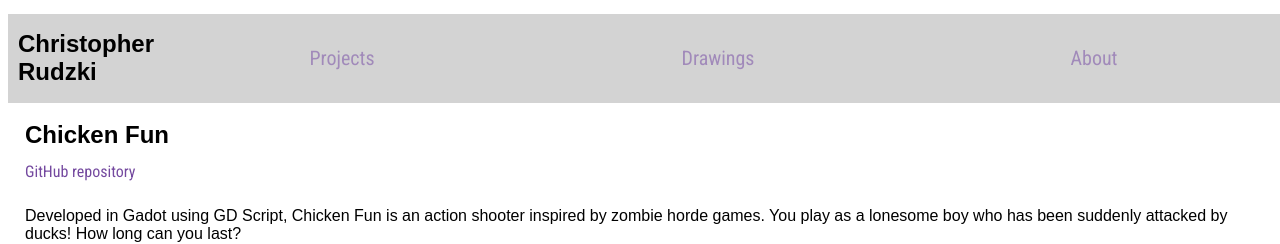
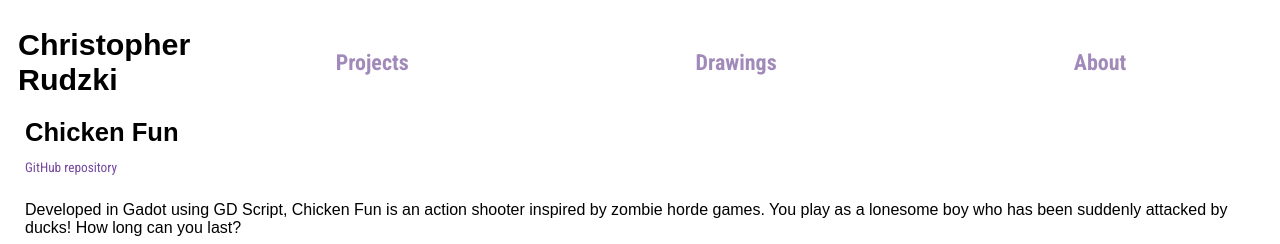
Before and after one commit to chrisrudzki/Personal-Website, a React (Vite) app: page / in a window 1280 px wide. Shown: the top 244 px of the page. Built offline with nearby package versions, Linux system fonts and the light colour scheme.

Commit message:
changed taps location, edited about page

```diff
--- a/src/App.css
+++ b/src/App.css
@@ -16,10 +16,10 @@ li {
   display: flex;
   flex-direction: row;
   width: 100%;
-  margin-top: 0.4rem;
+  margin-top: 1rem;
   padding-left: 10px;
   padding-right: 10px;
-  background-color: #D3D3D3;
+  /* background-color: #D3D3D3; */
 }
 
 .tabs {
@@ -35,7 +35,15 @@ li {
 }
 
 h1 {
-  font-size: 1.5rem;
+  font-size: 1.9rem;
+  margin-top: 3px;
+  margin-bottom: 3px;
+}
+
+h2 {
+  font-size: 1.6rem;
+  margin-top: .6px;
+  margin-bottom: .6px;
 }
 
 .overlay {
@@ -107,7 +115,6 @@ button {
   background-color: transparent;
   color: #a18aba;
   font-family: "Roboto Condensed", sans-serif;
-  font-size: 1rem;
   cursor: pointer;
 }
 
@@ -124,7 +131,8 @@ button.active {
 .top-button {
   /* background-color: #601aa5; */
   display: flex;
-  font-size: 20px;
+  font-size: 22px;
+  font-weight: bold;
   width: 100%;
   text-align: center;
   justify-content: center;
--- a/src/components/AboutContent.jsx
+++ b/src/components/AboutContent.jsx
@@ -25,6 +25,8 @@ export default function AboutContent({ onDisplay }) {
     <>
     <div className="content-container-about">
 
+       <div className="content-container-pfp">
+
               <img
                 //className="zoom-image"
                 key="pers"
@@ -33,14 +35,19 @@ export default function AboutContent({ onDisplay }) {
                 style={{ width: "200px" }}
                 //style={{ aspect-ratio: "4/3" }, { width: 300px; }}
               />
+        </div>
 
     <div className="content-container-pfp">
+
     <div class="text-cont">
-      <p>Hello, <br /> <br /> I'm Christopher Rudzki, a software developer currently based in Canada studying Computer Science at the University of Victoria. <br /><br />   With expirence in fullstack development, algorithm design, game development, design and art I am open to new horizons and opportunities. <br /> <br /> Feel free to reach out. <br /> <br /> <br /> <br />  chrisrudzki7@gmail.com</p>
+      <p>Hello, <br /> <br /> I'm Christopher Rudzki, a software developer currently based in Canada studying Computer Science at the University of Victoria. <br /><br />   With expirence in fullstack development, algorithm design, game development, design and art I am open to new horizons and opportunities. <br /> <br /> Feel free to reach out. <br /> <br />  chrisrudzki7@gmail.com</p>
       </div>
+
     </div>
 
-   </div>
+  </div>
+
+
 
     {/*
     <form onSubmit={handleSubmit}>
```
